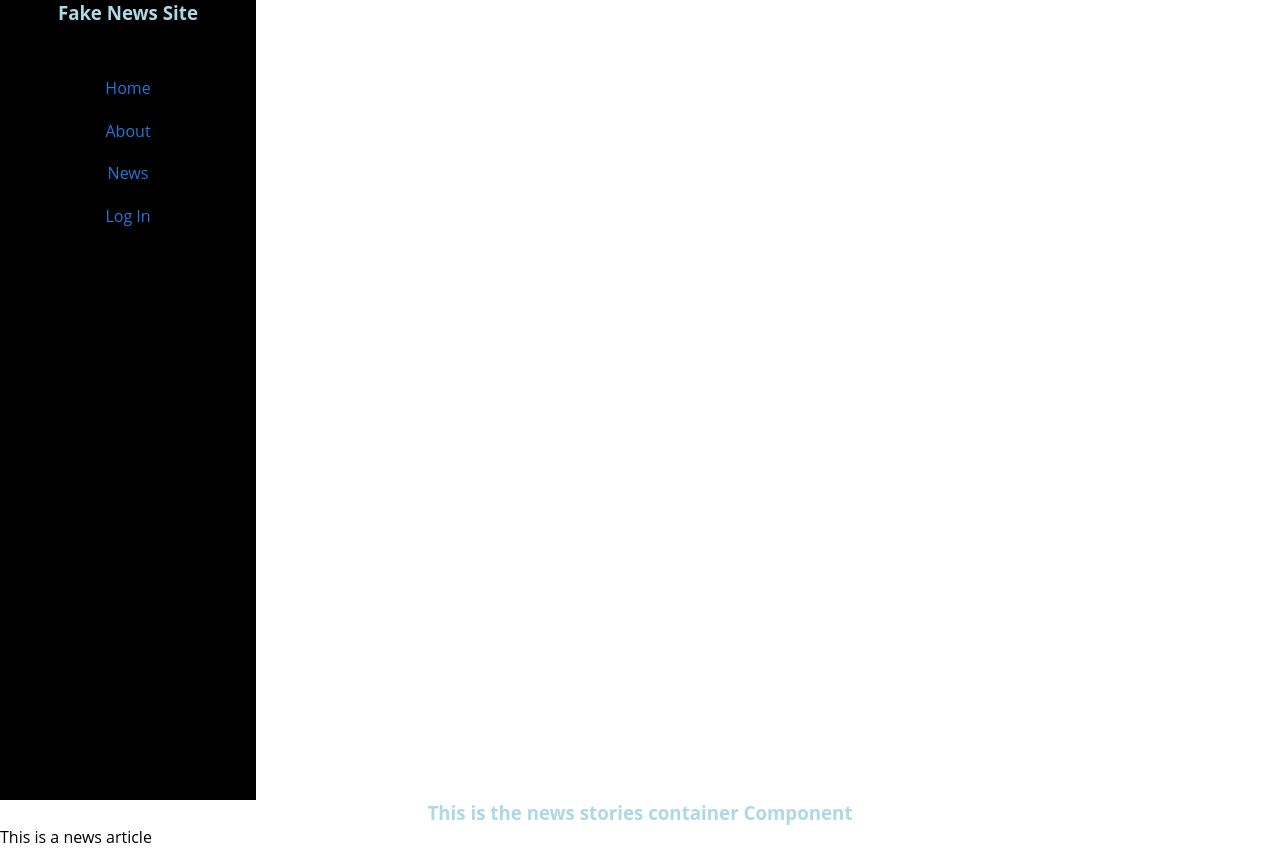
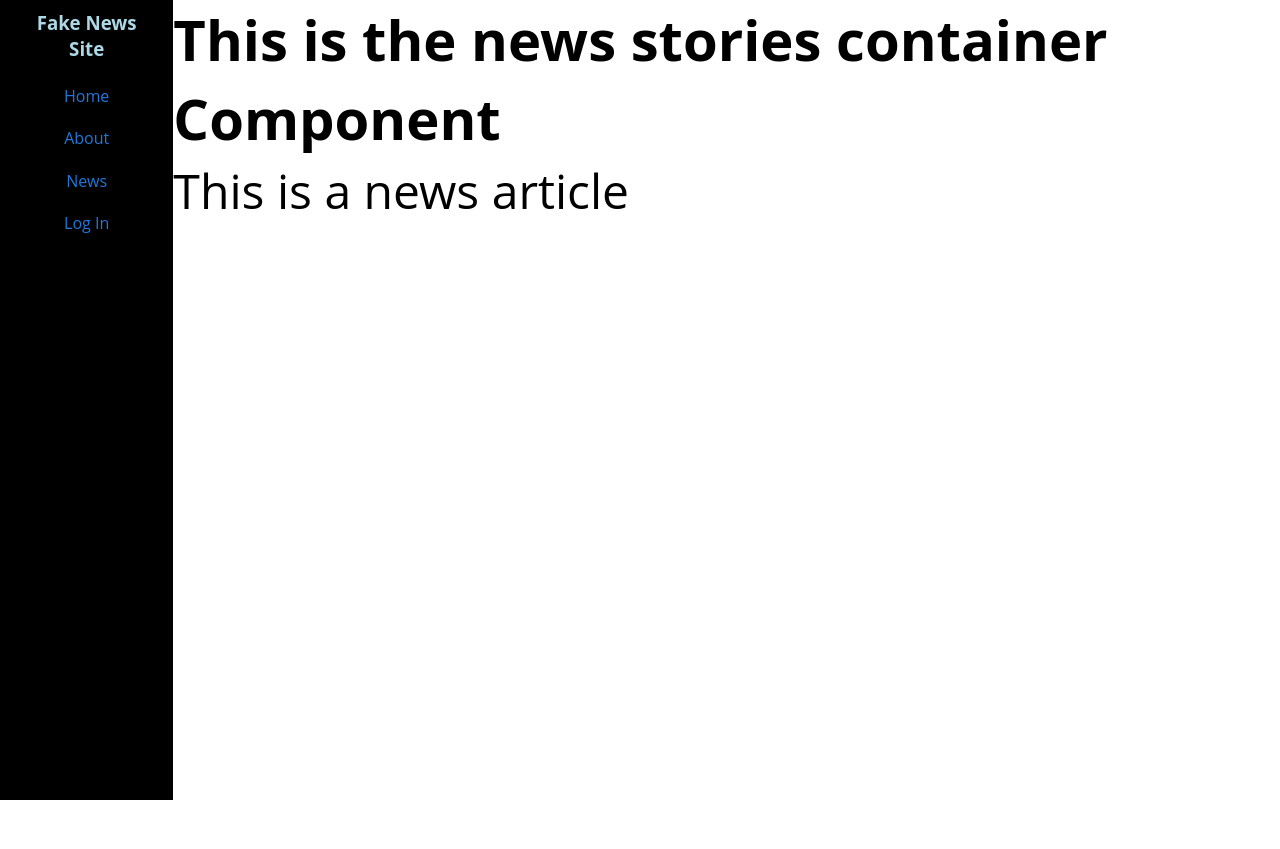
Before and after one commit to JS-goose/fake_news_react, a React (Create React App) app: page / in a window 1280 px wide. After the commit the page ends 800 px from the top, so only its background shows below. Built offline with nearby package versions, Linux system fonts and the light colour scheme.

Commit message:
adjusted styling to display items correctly

```diff
--- a/src/App.css
+++ b/src/App.css
@@ -2,6 +2,10 @@
   box-sizing: border-box;
   margin: 0;
   padding: 0;
+}
+
+.App {
+  display: flex;
 }
 
 body {
@@ -16,10 +20,10 @@ a {
 
 nav {
   height: 100vh;
-  width: 20%;
   display: flex;
   flex-flow: column nowrap;
   background-color: black;
+  padding: 10px 30px;
 }
 
 nav ul {
@@ -35,7 +39,13 @@ nav ul li {
   padding-bottom: 20px;
 }
 
-h1 {
+nav h1 {
   color: lightblue;
   text-align: center;
 }
+
+#news-list-container {
+  color: black;
+  font-size: 3em;
+
+}
```
